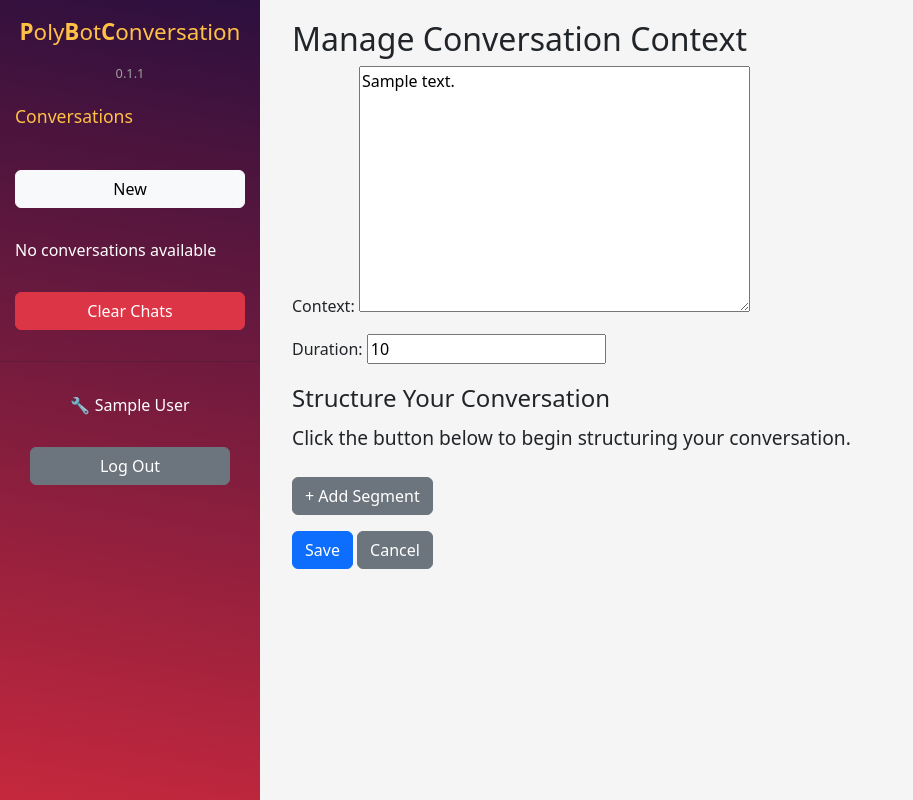
After one commit to rosa-quere/AIDragonsDen, a Django app: page /chat/00000000-0000-0000-0000-000000000001/manage_conversation/ in a window 1280 px wide. The commit adds this page. Shown: the whole page, without its empty margins (0-913 px from the left). Run offline with Django 5.2, Linux system fonts and the light colour scheme; a user stored in the database is signed in; tables that the repository leaves empty hold one stand-in row (values such as "Sample post"); some libraries are stand-ins or nearby versions.

Commit message:
added recording & started conversation structure

````diff
--- a/PolyBotConversation/settings.py
+++ b/PolyBotConversation/settings.py
@@ -170,7 +170,7 @@ RETRY_DELAY = 10
 
 # Turn Checks
 NEW_CHAT_GRACE = 5
-DOUBLE_TEXTING = False
+DOUBLE_TEXTING = True
 MAX_THIS_BOT_REPLIES_LAST_10 = 5
 MIN_HUMAN_REPLIES_LAST_10 = 2
 
--- a/chat/forms.py
+++ b/chat/forms.py
@@ -1,6 +1,7 @@
 from django import forms
+from django.forms import inlineformset_factory
 
-from chat.models import Bot, Strategy, Conversation
+from chat.models import Bot, Strategy, Conversation, Segment
 
 
 class ManageBotsForm(forms.Form):
@@ -22,13 +23,15 @@ class ManageStrategiesForm(forms.Form):
         label="Select Strategies",
     )
 
-class ManageContextForm(forms.ModelForm):
+class ManageConversationForm(forms.ModelForm):
     class Meta:
         model = Conversation
-        fields = ['context']
-        widgets = {
-            'context': forms.Textarea(attrs={
-                'class': 'form-control',
-                'rows': 3,
-                'placeholder': 'e.g., This conversation simulates a Dragon\'s Den scenario with three chatbot "Dragons" acting as expert investors and one user acting as the interviewed entrepreneur.'})
-        }
+        fields = ['context', 'duration']
+
+SegmentFormSet = inlineformset_factory(
+    Conversation,
+    Segment,
+    fields=('name', 'prompt', 'duration_minutes', 'order'),
+    extra=1,
+    can_delete=True
+)
--- a/chat/prompt_templates.py
+++ b/chat/prompt_templates.py
@@ -5,11 +5,11 @@ prompts = {
     "general_generate": "You are {bot_name}. Based on the system prompt, the previous messages, and the flow of the conversation, come up with a response as {bot_name}. You can also @mention other participants if it makes sense. Avoid similar responses to the ones before and try to always drive the conversation forward. Make sure to stay within character.",
     "conversation_summary": "The following is a chat conversation. Come up with a short title for this conversation. It should be less than five words and contain just the title, with no additional punctuation marks. Conversation: ```{conversation_text}```",
     "core_memories": "Based on the following conversation that you, as {bot_name} participated in, generate a list of up to three 'core memories.' These are individual memories from the conversation in the form of 'I VERB ...'. For example, a simple core memory could be 'I enjoyed talking about cars.' Make sure that these memories align with your personality and your experience in the conversation. Each core memory is one sentence. Provide the list in JSON format ({{'core_memories': ['Core Memory', 'Core Memory',]}}). Conversation: \n\n {conversation_text}",
-    "sub_topics": "Based on the system prompt, the previous messages, and the list of sub topics i.e. {list_of_sub_topics}, assign a status (Being Discussed or Well Discussed) to each one. If a new sub topic is introduced in the messages, add it to the list. If a topic is not discussed anymore update its status. Keep the sub-topic broad and don't add too many; ideally there should be only a couple of subtopics in the conversatoin. In your answer, only include the name and status of each sub topic separated by a coma. New subtopics should be added on a new line. Don't output anything else other than the subtopics' name and status.",
+    "sub_topics": "Based on the system prompt, the previous messages, and the list of sub topics i.e. {list_of_sub_topics}, assign a status (Being Discussed or Well Discussed) to each one. If a new sub topic is introduced in the messages, add it to the list. If a topic is not discussed anymore update its status. Keep the sub-topic broad and don't add too many; ideally there should be only a couple of subtopics in the conversation. In your answer, only include the name and status of each sub topic separated by a coma. New subtopics should be added on a new line. Don't output anything else other than the subtopics' name and status.",
     "is_question": "Based on the previous message, is an answer expected from the members of the chat? If it is the case, answer just with 'yes'. If the question is addressed to someone specifically, reply with 'no'.",
     "mention": "You are {bot_name}. Based on the system prompt, the previous messages, and the flow of the conversation, reply to the previous message mentioning you. Keep your answer short. Do not refer to yourself, i.e. {bot_name}, via @mention. Only reply to the question being asked (usually asked near the mention of your name). If no question is asked, just answer 'No'",
-    "indirect": "Based on the system prompt, the previous messages, and the flow of the conversation, reply to the previous message. Keep your answer short. Do not refer to yourself, i.e. {bot_name}, via @mention.",
-    "summarize": "Based on the system prompt, the previous messages, the flow of the conversation, generate a short take-home summary of the discussed sub-topics per user, using the participants' names {names}. Make your answer very short",
+    "indirect": "Based on the system prompt, the previous messages, and the flow of the conversation, reply to the previous message. Keep your answer short. Do not refer to yourself, i.e. {bot_name}, via @mention. Always @mention the participant you are asking a question to. Avoid asking questions to more than one participant at a time.",
+    "summarize": "Based on the system prompt, the previous messages, the flow of the conversation, generate a short take-home summary of the discussed sub-topics per user, using the participants' names. Make your answer very short",
     "encourage": "Based on the system prompt, the previous messages, and the flow of the conversation, send an encouragement message to make the lurkers {lurkers} speak up using the @mention.",
     "transition": "Based on the system prompt, the previous messages, and the flow of the conversation, transition and introduce a new relevant sub-topic based on the conversation history.",
     "resolve": "Based on the system prompt, the previous messages, and the flow of the conversation, generate a suggestion to help reach consensus. Feel free to recall an earlier interesting point or comment if applicable.",
--- a/chat/tasks.py
+++ b/chat/tasks.py
@@ -108,7 +108,7 @@ def generate_messages(conversation_id):
     Schedule.objects.create(
         name=f"chime_fallback_{conversation.id}",
         func="chat.strategies.fallback_chime",
-        args='conversation.id, timezone.now().isoformat()',
+        args=f"{conversation.id}, '{timezone.now().isoformat()}'",
         schedule_type='O',
         next_run=timezone.now() + timedelta(minutes=delay)
     )
--- /dev/null
+++ b/chat/templates/chat/manage_conversation.html
@@ -0,0 +1,121 @@
+<!-- chat/templates/chat/manage_context.html -->
+{% extends "chat/base.html" %}
+{% block content %}
+<div class="container">
+    <h2>Manage Conversation Context</h2>
+    <form method="post" id="conversation-form">
+        {% csrf_token %}
+        {{ segment_formset.management_form }}
+
+        <!-- Context Field -->
+        <div class="mb-3">
+            {{ form.context.label_tag }}
+            {{ form.context }}
+        </div>
+        <!-- Duration Field (Optional) -->
+        <div class="mb-3">
+            {{ form.duration.label_tag }}
+            {{ form.duration }}
+        </div>
+        <!-- Conversation Structure (Segments) -->
+        <fieldset class="mb-3">
+            <legend>Structure Your Conversation</legend>
+            <div id="segments" class="segment-container">
+                <!-- Initially empty; formset details will appear after "Add Segment" -->
+                <p>Add Segments to begin structuring the conversation.</p>
+            </div>
+        </fieldset>
+
+        <!-- Save Button -->
+        <button type="submit" class="btn btn-primary">Save</button>
+        <a href="{% url 'chat:setup_conversation' conversation.uuid %}" class="btn btn-secondary">Cancel</a>
+    </form>
+</div>
+
+<script>
+    const segmentFormPrefix = "{{ segment_formset.prefix }}";
+    let segmentIndex = 0;
+
+    const segmentsContainer = document.getElementById("segments");
+    const totalFormsInput = document.querySelector(`input[name="${segmentFormPrefix}-TOTAL_FORMS"]`);
+
+    const addButton = document.createElement("button");
+    addButton.type = "button";
+    addButton.className = "btn btn-secondary mt-2";
+    addButton.textContent = "+ Add Segment";
+    addButton.onclick = showNewSegmentForm;
+
+    const saveButton = document.createElement("button");
+    saveButton.type = "button";
+    saveButton.className = "btn btn-success mt-2";
+    saveButton.textContent = "Save Segment";
+    saveButton.onclick = saveSegment;
+
+    // Show initial "Add Segment" button only
+    segmentsContainer.innerHTML = `<p>Click the button below to begin structuring your conversation.</p>`;
+    segmentsContainer.appendChild(addButton);
+
+    function segmentFormsetTemplate(index) {
+        return `
+            <div class="segment-form" id="segment-form-${index}">
+                <label for="id_${segmentFormPrefix}-${index}-name">Segment Name:</label><br>
+                <input type="text" name="${segmentFormPrefix}-${index}-name" id="id_${segmentFormPrefix}-${index}-name" required><br><br>
+
+                <label for="id_${segmentFormPrefix}-${index}-prompt">Segment Prompt:</label><br>
+                <textarea name="${segmentFormPrefix}-${index}-prompt" id="id_${segmentFormPrefix}-${index}-prompt" class="form-control" rows="4" required></textarea><br><br>
+
+                <label for="id_${segmentFormPrefix}-${index}-duration_minutes">Duration (min):</label><br>
+                <input type="number" name="${segmentFormPrefix}-${index}-duration_minutes" id="id_${segmentFormPrefix}-${index}-duration_minutes" required><br><br>
+
+                <input type="hidden" name="${segmentFormPrefix}-${index}-order" value="${index}">
+            </div>
+        `;
+    }
+
+    function segmentSummaryTemplate(order, name, duration) {
+        return `
+            <div class="segment-summary mb-3" id="segment-summary-${order}">
+                <div class="segment-box border p-2 bg-light rounded">
+                    <strong>Segment ${order}</strong>: ${name} — ${duration} min
+                </div>
+            </div>
+        `;
+    }
+
+    function showNewSegmentForm() {
+        const introMessage = segmentsContainer.querySelector("p");
+        if (introMessage) introMessage.remove(); // Remove intro message on first add
+
+        // Hide Add button, show form
+        addButton.remove();
+
+        segmentsContainer.insertAdjacentHTML('beforeend', segmentFormsetTemplate(segmentIndex));
+        segmentsContainer.appendChild(saveButton);
+    }
+
+    function saveSegment() {
+        const nameInput = document.querySelector(`#id_${segmentFormPrefix}-${segmentIndex}-name`);
+        const promptInput = document.querySelector(`#id_${segmentFormPrefix}-${segmentIndex}-prompt`);
+        const durationInput = document.querySelector(`#id_${segmentFormPrefix}-${segmentIndex}-duration_minutes`);
+        const currentForm = document.querySelector(`#segment-form-${segmentIndex}`);
+
+        if (!nameInput || !promptInput || !durationInput || !nameInput.value || !promptInput.value || !durationInput.value) {
+            alert("Please fill in all fields before saving this segment.");
+            return;
+        }
+
+        // Create summary
+        const summaryHTML = segmentSummaryTemplate(segmentIndex + 1, nameInput.value, durationInput.value);
+        currentForm.outerHTML = summaryHTML;
+
+        // Update total forms
+        segmentIndex++;
+        totalFormsInput.value = segmentIndex;
+
+        // Replace save button with add button
+        saveButton.remove();
+        segmentsContainer.appendChild(addButton);
+    }
+</script>
+
+{% endblock %}
--- a/chat/templates/chat/setup_conversation.html
+++ b/chat/templates/chat/setup_conversation.html
@@ -12,7 +12,7 @@
         <a href="{% url 'chat:manage_strategies_for_conversation' conversation.uuid %}" class="btn btn-secondary">
             ⚙️ Manage Strategies
         </a>
-        <a href="{% url 'chat:manage_context' conversation.uuid %}" class="btn btn-secondary">
+        <a href="{% url 'chat:manage_conversation' conversation.uuid %}" class="btn btn-secondary">
             🧠 Manage Context
         </a>
         <a href="{% url 'chat:invite_users' conversation.uuid %}" class="btn btn-secondary">
--- a/chat/urls.py
+++ b/chat/urls.py
@@ -42,5 +42,5 @@ urlpatterns = [
     path("chat/<uuid:conversation_uuid>/bots/create/", views.create_bot, name="create_bot"),
     path('chat/<uuid:conversation_uuid>/invite', views.invite_users, name='invite_users'),
     path('chat/<uuid:conversation_uuid>/join/', views.join_conversation, name='join_conversation'),
-    path('chat/<uuid:conversation_uuid>/manage_context/', views.manage_conversation_context, name='manage_context'),
+    path('chat/<uuid:conversation_uuid>/manage_conversation/', views.manage_conversation, name='manage_conversation'),
 ]
--- a/chat/views.py
+++ b/chat/views.py
@@ -7,7 +7,7 @@ from django.views.decorators.http import require_http_methods
 from django_q.models import Schedule
 from django_q.tasks import async_task, schedule
 
-from chat.forms import ManageBotsForm, ManageStrategiesForm, CreateBotForm, ManageContextForm
+from chat.forms import ManageBotsForm, ManageStrategiesForm, CreateBotForm, ManageConversationForm, SegmentFormSet
 from chat.llm import llm_conversation_title
 from chat.models import Conversation, Message, Participant, User, Strategy
 
@@ -228,24 +228,28 @@ def manage_strategies_for_conversation(request, conversation_uuid):
 
 @login_required
 @require_http_methods(["GET", "POST"])
-def manage_conversation_context(request, conversation_uuid):
+def manage_conversation(request, conversation_uuid):
     conversation = get_object_or_404(Conversation, uuid=conversation_uuid)
 
     if request.method == "POST":
-        form = ManageContextForm(request.POST, instance=conversation)
-        if form.is_valid():
-            conversation.save
+        form = ManageConversationForm(request.POST, instance=conversation)
+        formset = SegmentFormSet(request.POST, instance=conversation)
+        if form.is_valid() and formset.is_valid():
+            form.save()
+            formset.save()
             return redirect("chat:setup_conversation", conversation_uuid=conversation.uuid)
     else:
-        form = ManageContextForm(instance=conversation)
+        form = ManageConversationForm(instance=conversation)
+        formset = SegmentFormSet(instance=conversation)
 
     context = {
         "conversation": conversation,
         "form": form,
+        'segment_formset': formset,
         "version": settings.VERSION,
     }
 
-    return render(request, "chat/manage_context.html", context)
+    return render(request, "chat/manage_conversation.html", context)
 
 @login_required
 def invite_users(request, conversation_uuid):
````
Also changed, not shown: chat/bot.py (+8 -15 lines), chat/models.py (+14 -0 lines), chat/templates/chat/chat.html (+76 -0 lines), chat/templates/chat/manage_context.html (deleted, +0 -16 lines), chat/migrations/0013_conversation_duration_segment.py (added), chat/migrations/0014_segment_name.py (added).
